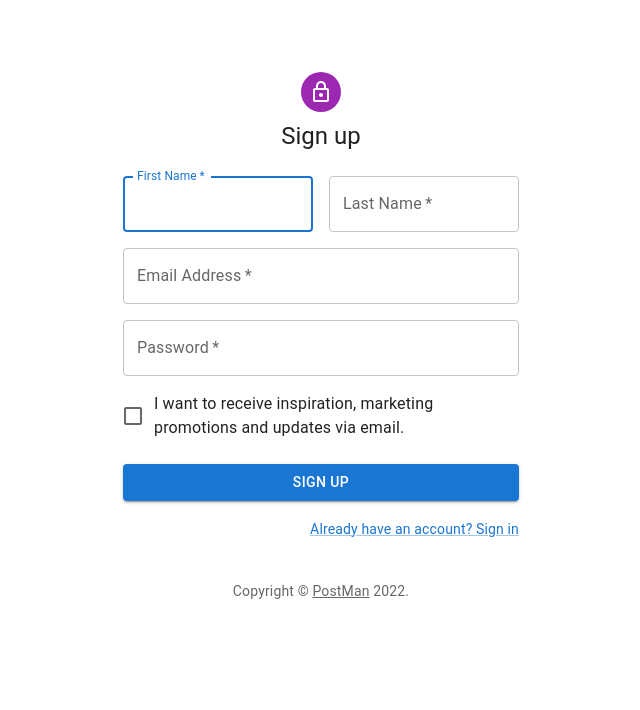
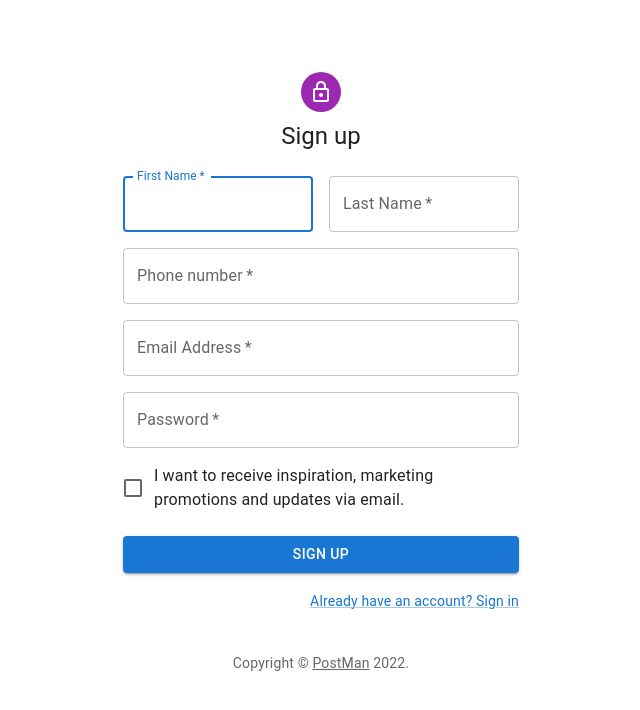
Before and after one commit to fastguys/PostManWeb, a React (Create React App) app: page / in a window 1280 px wide. Shown: the top 710 px of the page, without its empty margins (319-959 px from the left). Built offline with nearby package versions, Linux system fonts and the light colour scheme; no server answers.

Commit message:
Update SignUp.js
update signup

```diff
--- a/src/components/SignUp.js
+++ b/src/components/SignUp.js
@@ -11,8 +11,8 @@ import Box from '@mui/material/Box';
 import LockOutlinedIcon from '@mui/icons-material/LockOutlined';
 import Typography from '@mui/material/Typography';
 import Container from '@mui/material/Container';
-import { createTheme, ThemeProvider } from '@mui/material/styles';
-import { auth } from "../firebase"
+import {createTheme, ThemeProvider} from '@mui/material/styles';
+import {auth} from "../firebase"
 
 function Copyright(props) {
     return (
@@ -55,7 +55,7 @@ export default function SignUp() {
     return (
         <ThemeProvider theme={theme}>
             <Container component="main" maxWidth="xs">
-                <CssBaseline />
+                <CssBaseline/>
                 <Box
                     sx={{
                         marginTop: 8,
@@ -64,13 +64,13 @@ export default function SignUp() {
                         alignItems: 'center',
                     }}
                 >
-                    <Avatar sx={{ m: 1, bgcolor: 'secondary.main' }}>
-                        <LockOutlinedIcon />
+                    <Avatar sx={{m: 1, bgcolor: 'secondary.main'}}>
+                        <LockOutlinedIcon/>
                     </Avatar>
                     <Typography component="h1" variant="h5">
                         Sign up
                     </Typography>
-                    <Box component="form" noValidate onSubmit={handleSubmit} sx={{ mt: 3 }}>
+                    <Box component="form" noValidate onSubmit={handleSubmit} sx={{mt: 3}}>
                         <Grid container spacing={2}>
                             <Grid item xs={12} sm={6}>
                                 <TextField
@@ -97,6 +97,16 @@ export default function SignUp() {
                                 <TextField
                                     required
                                     fullWidth
+                                    id="phone_number"
+                                    label="Phone number"
+                                    name="phone_number"
+                                    autoComplete="tel"
+                                />
+                            </Grid>
+                            <Grid item xs={12}>
+                                <TextField
+                                    required
+                                    fullWidth
                                     id="email"
                                     label="Email Address"
                                     name="email"
@@ -116,7 +126,7 @@ export default function SignUp() {
                             </Grid>
                             <Grid item xs={12}>
                                 <FormControlLabel
-                                    control={<Checkbox value="allowExtraEmails" color="primary" />}
+                                    control={<Checkbox value="allowExtraEmails" color="primary"/>}
                                     label="I want to receive inspiration, marketing promotions and updates via email."
                                 />
                             </Grid>
@@ -125,7 +135,7 @@ export default function SignUp() {
                             type="submit"
                             fullWidth
                             variant="contained"
-                            sx={{ mt: 3, mb: 2 }}
+                            sx={{mt: 3, mb: 2}}
                         >
                             Sign Up
                         </Button>
@@ -138,7 +148,7 @@ export default function SignUp() {
                         </Grid>
                     </Box>
                 </Box>
-                <Copyright sx={{ mt: 5 }} />
+                <Copyright sx={{mt: 5}}/>
             </Container>
         </ThemeProvider>
     );
```
